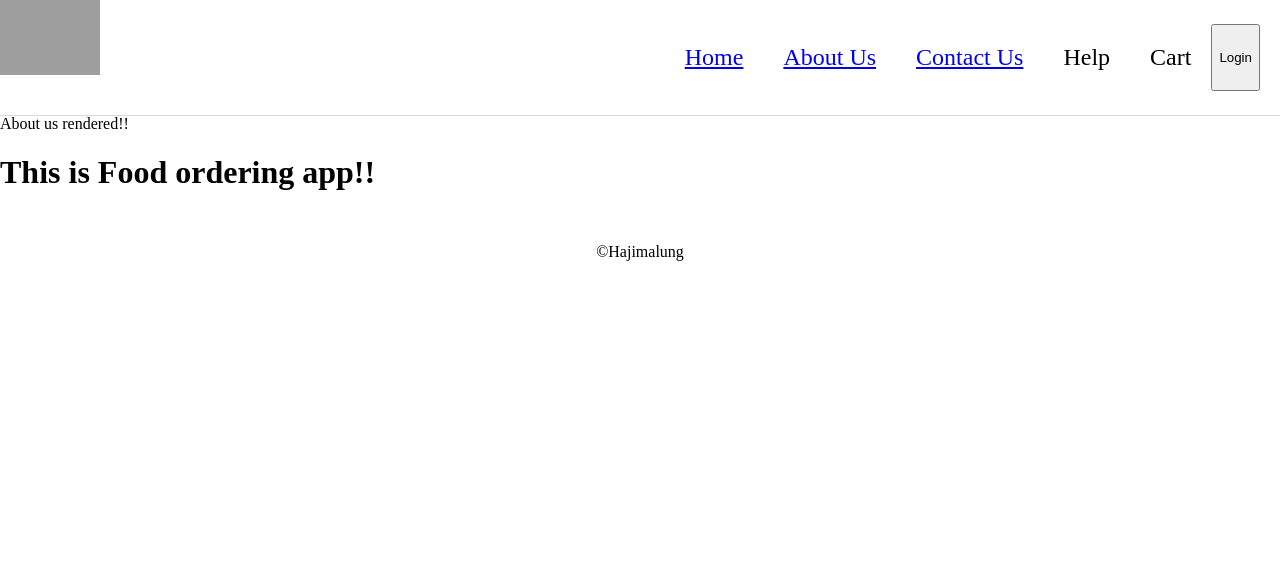
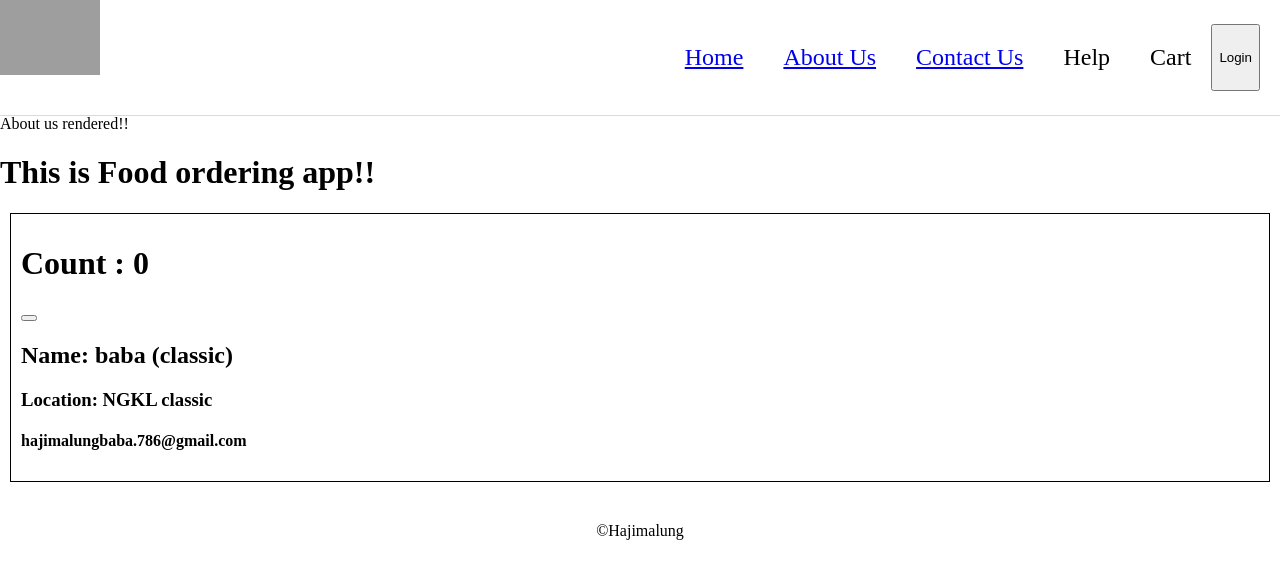
Before and after one commit to hajimalung/NamasteFood, a React (Vite) app: page /aboutus in a window 1280 px wide. Shown: the top 578 px of the page. Built offline with nearby package versions, Linux system fonts and the light colour scheme; grey boxes are pictures that could not be loaded.

Commit message:
class components with state variables

```diff
--- a/index.css
+++ b/index.css
@@ -118,3 +118,8 @@ body{
     margin: 5px;
     box-shadow: rgba(99, 99, 99, 0.2) 0px 2px 8px 0px;
 }
+.user-card{
+    margin: 10px;
+    padding: 10px;
+    border: 1px solid black;
+}
--- a/src/components/Aboutus.js
+++ b/src/components/Aboutus.js
@@ -1,7 +1,12 @@
+// lets show team members data in about us page and use class based components
+import User from "./User";
+import UserClass from "./UserClass";
+
 const AboutUs = ()=>{
     return (<div>
     About us rendered!!
     <h1>This is Food ordering app!!</h1>
+    <UserClass name={"baba (classic)"} location={"NGKL classic"}/>
     </div>);
 }
 export default AboutUs;
--- /dev/null
+++ b/src/components/User.js
@@ -0,0 +1,16 @@
+import { useState } from "react";
+
+const User = ({name})=>{
+
+    const [count] = useState(0);
+
+    return (
+    <div className="user-card">
+        <h1>Count : {count}</h1>
+        <h2>Name is {name}</h2>
+        <h3>NGKL</h3>
+        <h4>hajimalungbaba.786@gmail.com</h4>
+    </div>);
+}
+
+export default User;
--- /dev/null
+++ b/src/components/UserClass.js
@@ -0,0 +1,44 @@
+
+// a js class that extends React.Copmonent becomes a class based component
+import React from "react";
+
+// constructor will receive the props, we need to call super with props
+class UserClass extends React.Component{
+
+    constructor(props){
+        super(props); // dont forget this - why is homework?
+        console.log(props);
+        // this is the best place to create state variables
+        this.state ={
+            count : 0,
+        }   // this is reserved in react class components
+    }
+
+    increaseCnt(){
+        console.log("inc..");
+        // increasing it simply does not work!! even if we bind it !!
+        // this.state.count = this.state.count+1;
+        // never update state vars directly!!!
+        this.setState({
+            count:this.state.count+1
+        });
+        // in class componenets we will have to use setState method to update state variables
+
+    }
+
+    // always need to use this.
+    render(){
+        const {name,location} = this.props;
+        const {count, anotherCount} = this.state;
+        return (
+        <div className="user-card">
+            <h1>Count : {count}</h1>
+            <button onClick={this.increaseCnt.bind(this)}></button>
+            <h2>Name: {name}</h2>
+            <h3>Location: {location}</h3>
+            <h4>hajimalungbaba.786@gmail.com</h4>
+        </div>);
+    }
+}
+
+export default UserClass;
```
Also changed, not shown: 2 other files (tests, documents, lock files or other folders).
